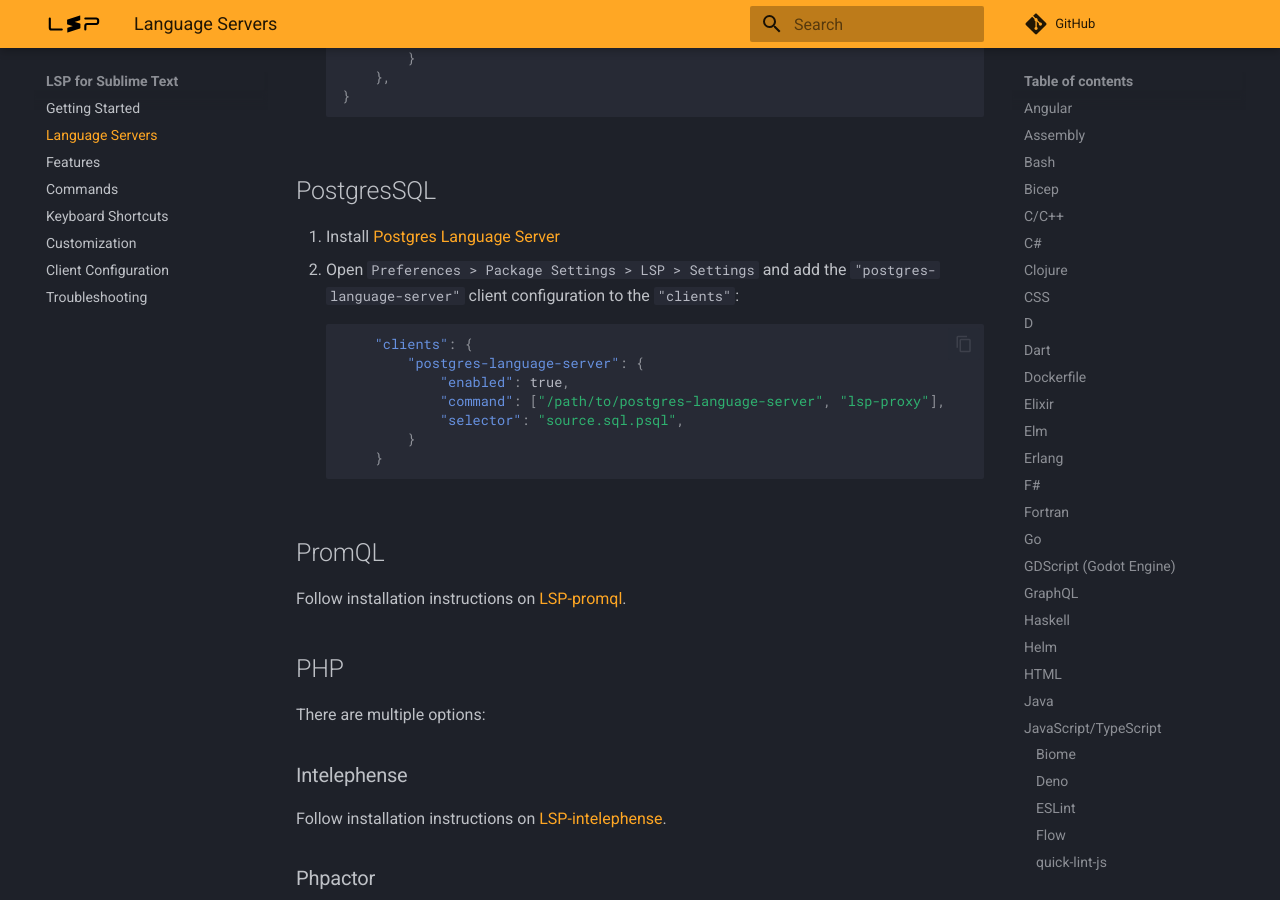
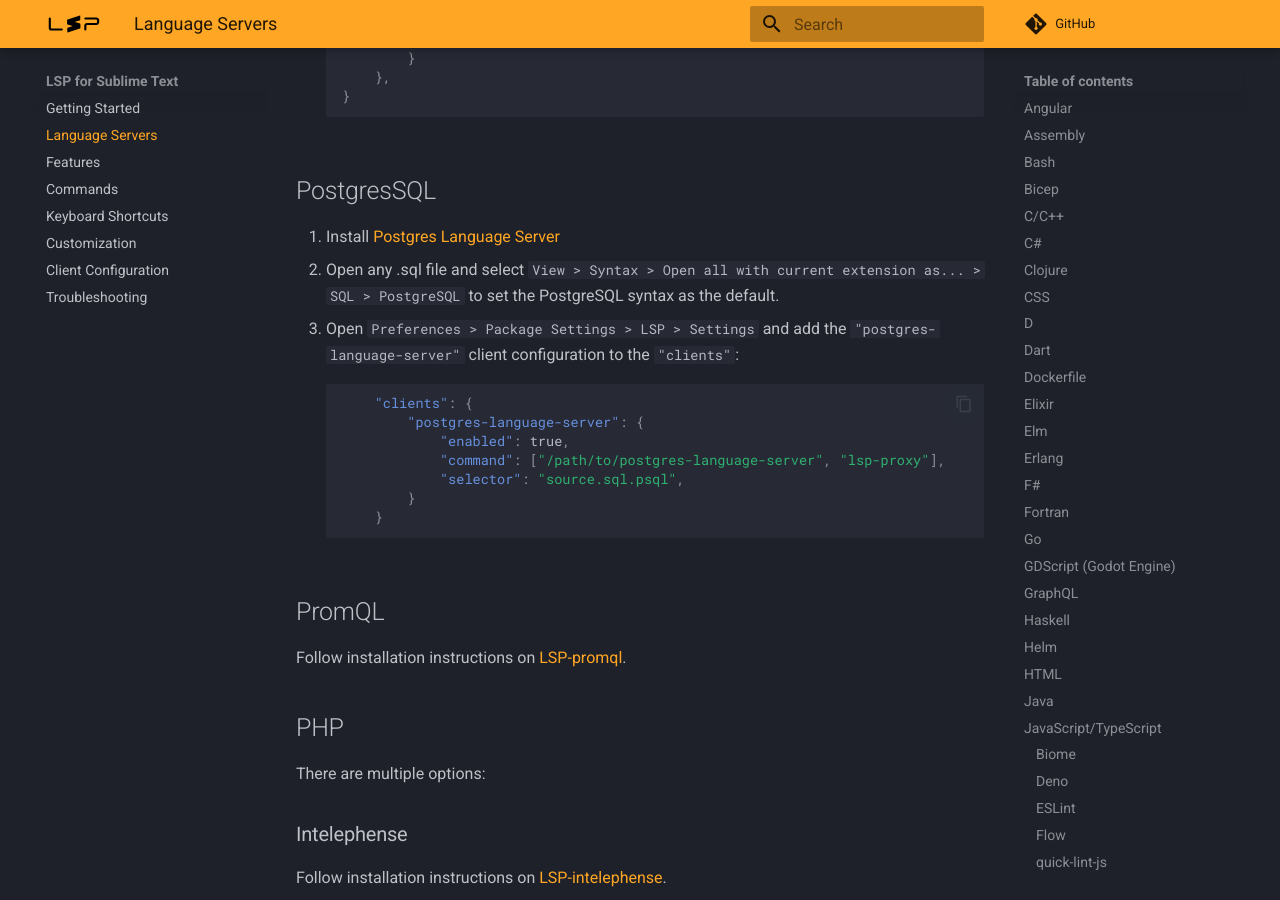
Before and after one commit to sublimelsp/LSP, an MkDocs documentation site: the page built from docs/src/language_servers.md, in a window 1280 px wide and 900 px high, scrolled down 13035 px. Built offline with MkDocs 1.6.1 and Material for MkDocs 9.7.7, drawn with Linux system fonts in a browser that asks for light colours; comment, search, counter and statistics services are not loaded.

Commit message:
Update docs/src/language_servers.md

````diff
--- a/docs/src/language_servers.md
+++ b/docs/src/language_servers.md
@@ -535,7 +535,8 @@
 ## PostgresSQL
 
 1. Install [Postgres Language Server](https://pg-language-server.com/latest/manual_installation/)
-2. Open `Preferences > Package Settings > LSP > Settings` and add the `"postgres-language-server"` client configuration to the `"clients"`:
+2. Open any .sql file and select `View > Syntax > Open all with current extension as... > SQL > PostgreSQL` to set the PostgreSQL syntax as the default.
+3. Open `Preferences > Package Settings > LSP > Settings` and add the `"postgres-language-server"` client configuration to the `"clients"`:
 
     ```jsonc
         "clients": {
````
